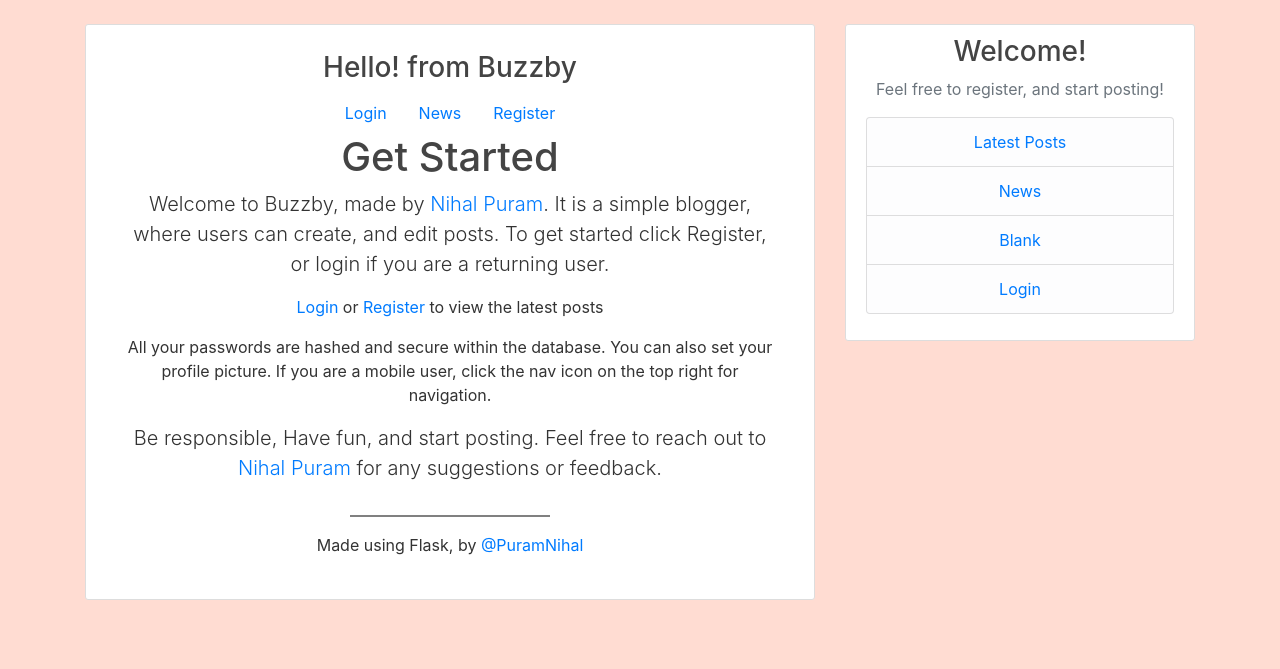
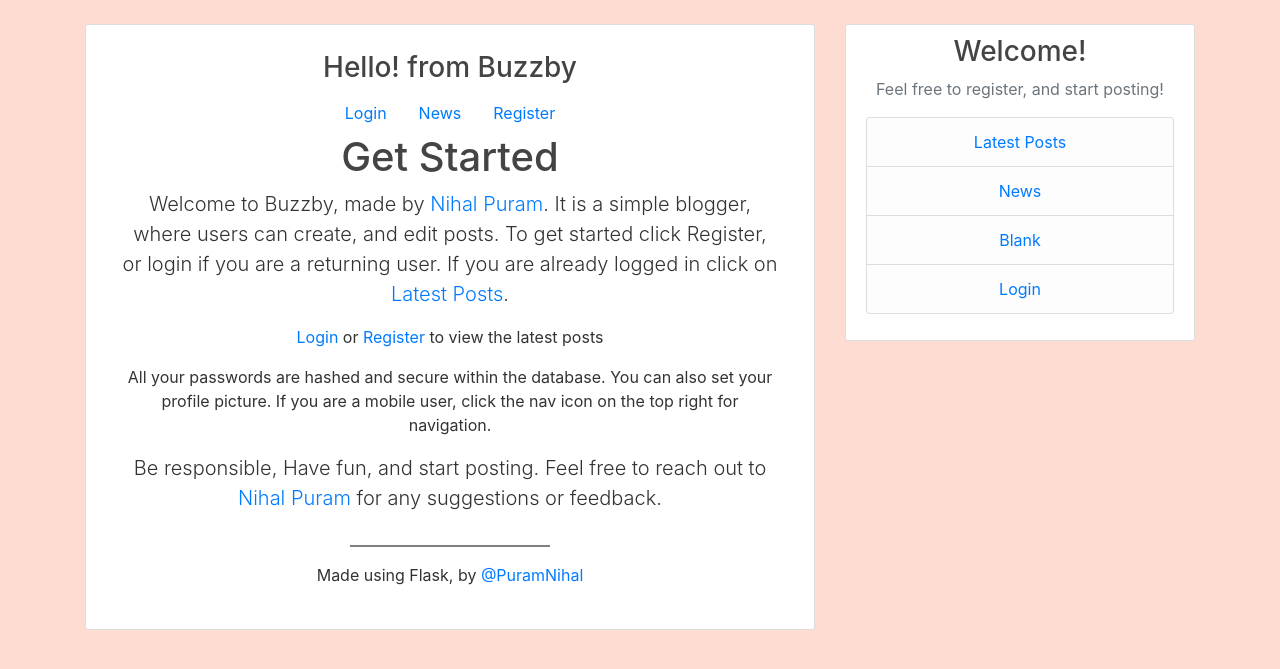
Before and after one commit to realnihal/buzzby.ml-A-Social-Media-site, a Flask app: page / in a window 1280 px wide. Shown: the part 56-725 px from the top of the page. Run offline with Flask 2, Linux system fonts and the light colour scheme; some libraries are stand-ins or nearby versions.

Commit message:
latest posts

```diff
--- a/flaskblog/main/routes.py
+++ b/flaskblog/main/routes.py
@@ -7,8 +7,6 @@ main = Blueprint('main', __name__)
 
 @main.route("/")
 def start():
-    if current_user.is_authenticated:
-        return home()
     return render_template('main.html')
 
 @main.route("/home")
--- a/flaskblog/templates/home.html
+++ b/flaskblog/templates/home.html
@@ -1,7 +1,6 @@
 {% extends "layout.html" %}
 {% block content %}
     {% for post in posts.items %}
-    <h3>Home</h3>
         <article class="media content-section">
           <img class="rounded-circle article-img" src="{{ url_for('static', filename='profile_pics/' + post.author.image_file) }}">
           <div class="media-body">
--- a/flaskblog/templates/layout.html
+++ b/flaskblog/templates/layout.html
@@ -71,6 +71,7 @@
                 <li class="list-group-item list-group-item-light"><a href="{{ url_for('main.news') }}">News</a></li>
                 <li class="list-group-item list-group-item-light"><a href="{{ url_for('main.home') }}">Blank</a></li>
                 {% if current_user.is_authenticated %}
+                  <li class="list-group-item list-group-item-light"><a href="{{ url_for('main.home') }}">Latest Posts</a></li>
                   <li class="list-group-item list-group-item-light"><a href="{{ url_for('users.logout') }}">Sign out</a></li>
                 {% else %}
                   <li class="list-group-item list-group-item-light"><a href="{{ url_for('users.login') }}">Login</a></li>
--- a/flaskblog/templates/main.html
+++ b/flaskblog/templates/main.html
@@ -16,7 +16,7 @@
 
       <main role="main" class="inner cover">
         <h1 class="cover-heading">Get Started</h1>
-        <p class="lead">Welcome to Buzzby, made by <a href="{{ url_for('main.about') }}">Nihal Puram</a>. It is a simple blogger, where users can create, and edit posts. To get started click Register, or login if you are a returning user.</p>
+        <p class="lead">Welcome to Buzzby, made by <a href="{{ url_for('main.about') }}">Nihal Puram</a>. It is a simple blogger, where users can create, and edit posts. To get started click Register, or login if you are a returning user. If you are already logged in click on <a href="{{ url_for('main.home') }}">Latest Posts</a>.</p>
         <p><a href="{{ url_for('users.login') }}">Login</a> or <a href="{{ url_for('users.register') }}">Register</a> to view the latest posts</p>
         <p>All your passwords are hashed and secure within the database. You can also set your profile picture. If you are a mobile user, click the nav icon on the top right for navigation.</p>
         <p class="lead">Be responsible, Have fun, and start posting. Feel free to reach out to <a href="{{ url_for('main.about') }}">Nihal Puram</a> for any suggestions or feedback.</p>
```
